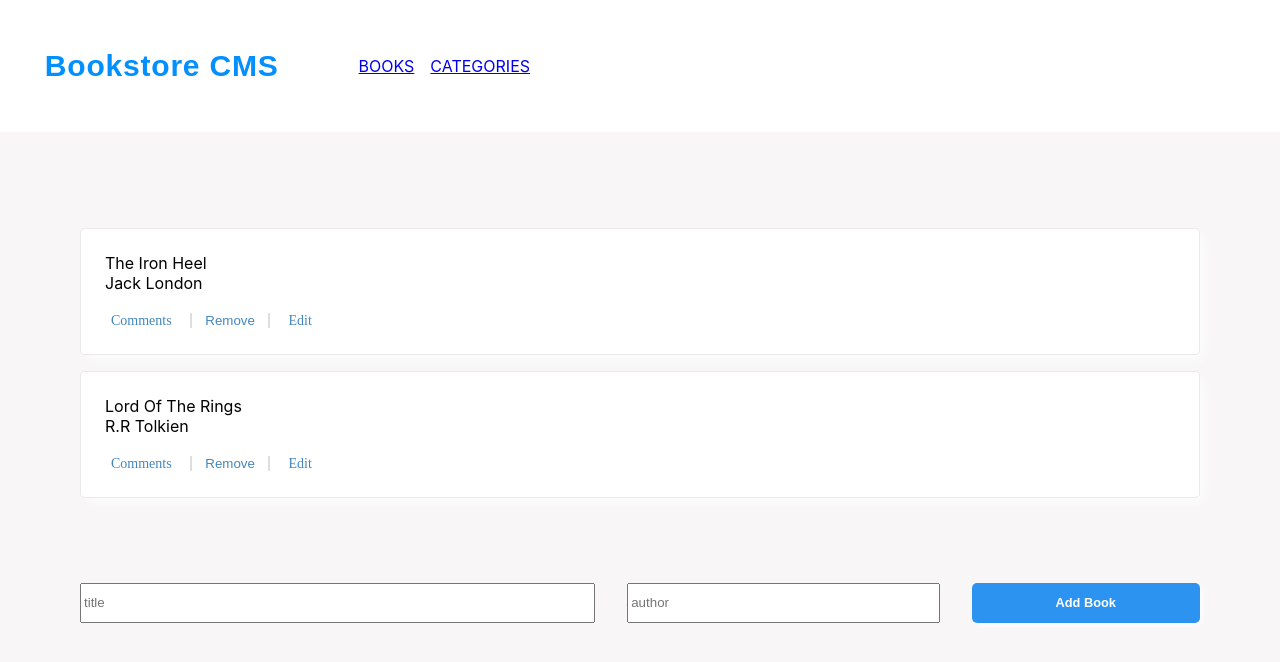
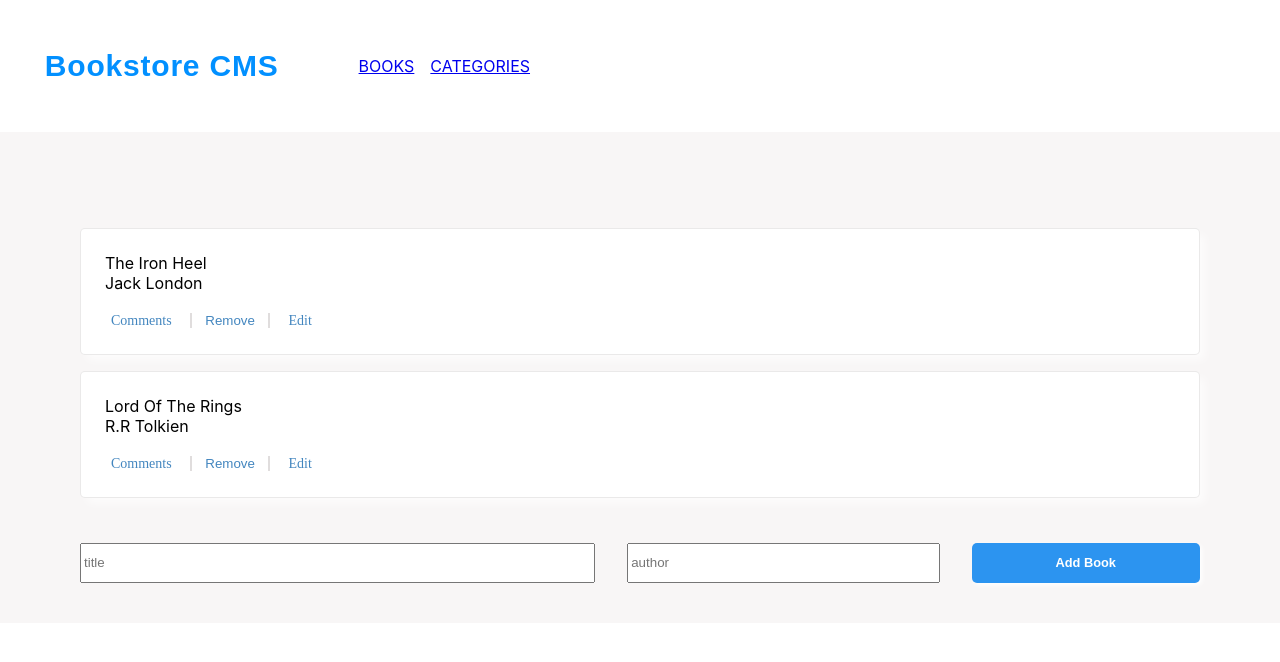
Before and after one commit to ShiroYaksha90/bookstore-react, a React (Create React App) app: page / in a window 1280 px wide. Shown: the top 662 px of the page. Built offline with nearby package versions, Linux system fonts and the light colour scheme.

Commit message:
Update books.css file

```diff
--- a/src/styles/books.css
+++ b/src/styles/books.css
@@ -51,7 +51,7 @@
 form {
   display: flex;
   gap: 2rem;
-  padding: 2.5rem;
+  padding: 0 2.5rem;
 }
 
 .title-input {
```
